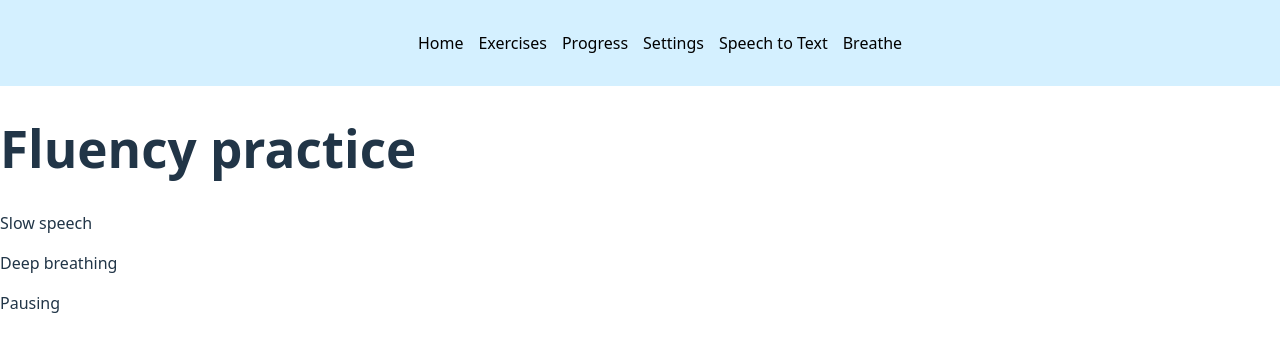
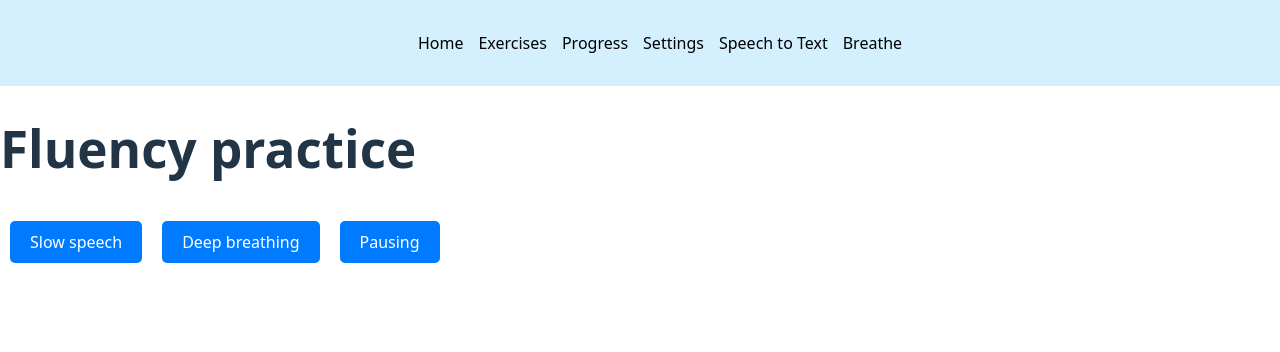
Before and after one commit to SecretariatV/Spoko, a React (Vite) app: page /fluency in a window 1280 px wide. Shown: the top 352 px of the page. Built offline with nearby package versions, Linux system fonts and the light colour scheme.

Commit message:
fluency page works now with the breathing

```diff
--- a/src/pages/Categories/Fluency.jsx
+++ b/src/pages/Categories/Fluency.jsx
@@ -1,14 +1,34 @@
 import React from "react";
+import { useNavigate } from "react-router-dom"; // Import useNavigate from react-router-dom
 
 function Fluency() {
-    return (
-        <div>
-          <h1>Fluency practice</h1>
-          <p>Slow speech</p>
-          <p>Deep breathing</p>
-          <p>Pausing</p>
-        </div>
-    );
+  const navigate = useNavigate(); // Initialize navigate
+
+  const goToBreathing = () => {
+    navigate("/breathe"); // Navigate to the "breathe" page
+  };
+
+  return (
+    <div>
+      <h1>Fluency practice</h1>
+      <button style={styles.button}>Slow speech</button>
+      <button style={styles.button} onClick={goToBreathing}>Deep breathing</button>
+      <button style={styles.button}>Pausing</button>
+    </div>
+  );
 }
 
+const styles = {
+  button: {
+    backgroundColor: "#007BFF",
+    color: "white",
+    border: "none",
+    borderRadius: "5px",
+    padding: "10px 20px",
+    margin: "10px",
+    cursor: "pointer",
+    fontSize: "16px",
+  },
+};
+
 export default Fluency;
```
